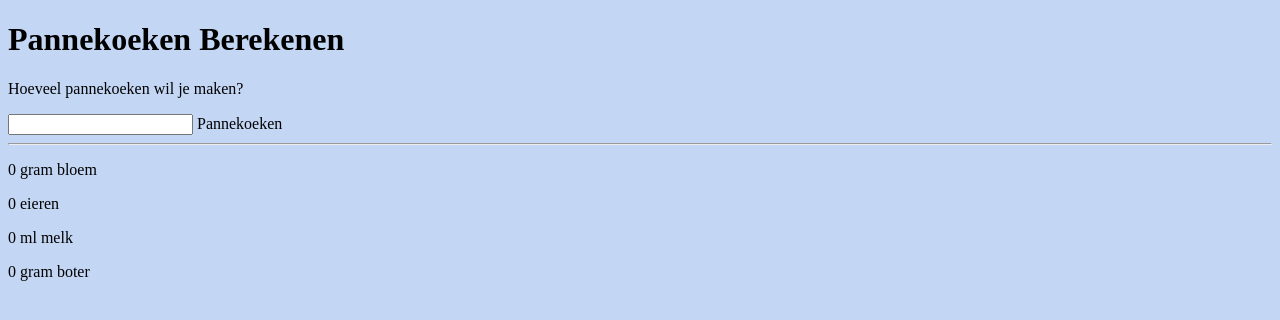
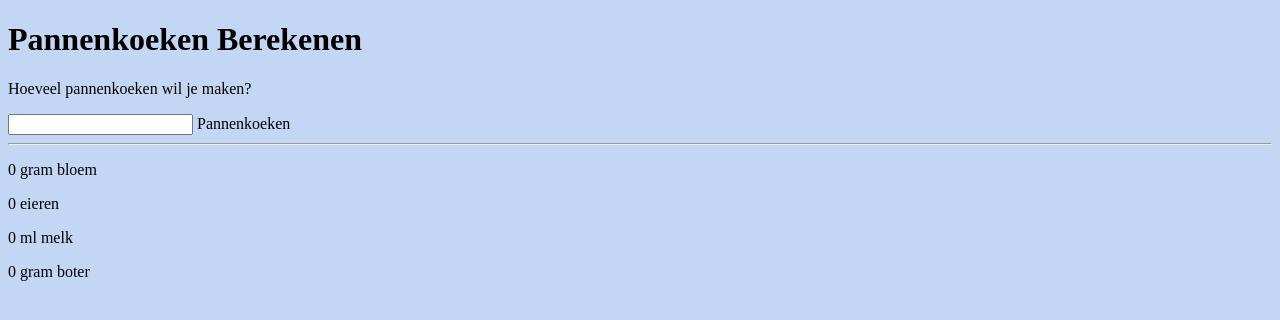
Before and after one commit to Feed-dev/PannenkoekenBerekenen, a plain HTML site: page index.html in a window 1280 px wide. Drawn offline with Linux system fonts and the light colour scheme.

Commit message:
Update index.html

```diff
--- a/index.html
+++ b/index.html
@@ -7,9 +7,9 @@
     <link rel="stylesheet" type="text/css" href="Pannekoek.css">
 </head>
 <body>
-    <h1>Pannekoeken Berekenen</h1>
-    <p>Hoeveel pannekoeken wil je maken?</p>
-    <input type="number" id="InvoerP"><span> Pannekoeken</span>
+    <h1>Pannenkoeken Berekenen</h1>
+    <p>Hoeveel pannenkoeken wil je maken?</p>
+    <input type="number" id="InvoerP"><span> Pannenkoeken</span>
     <hr>
     <p><span id="grBloem">0</span> gram bloem</p>
     <p><span id="eieren">0</span> eieren</p>
```
